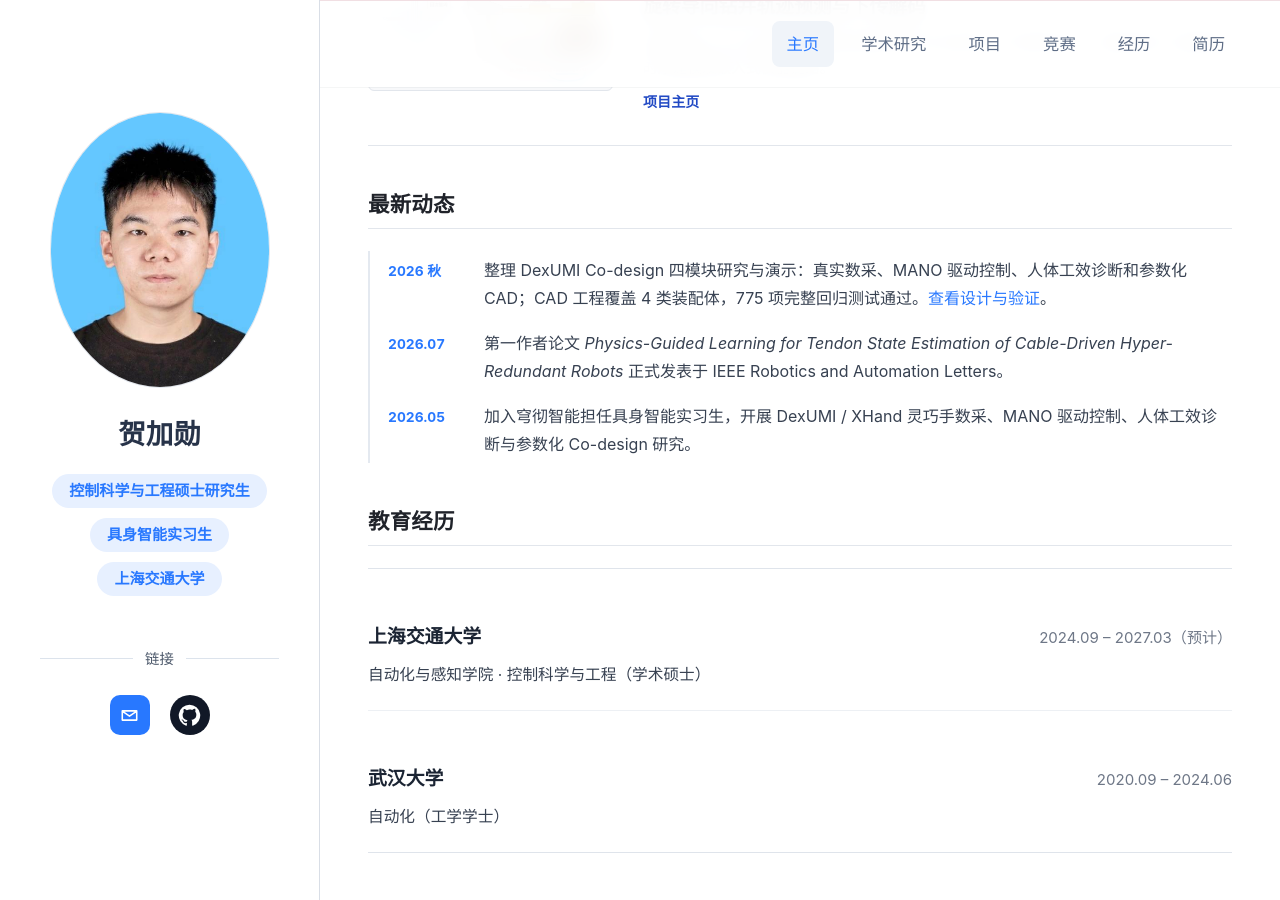
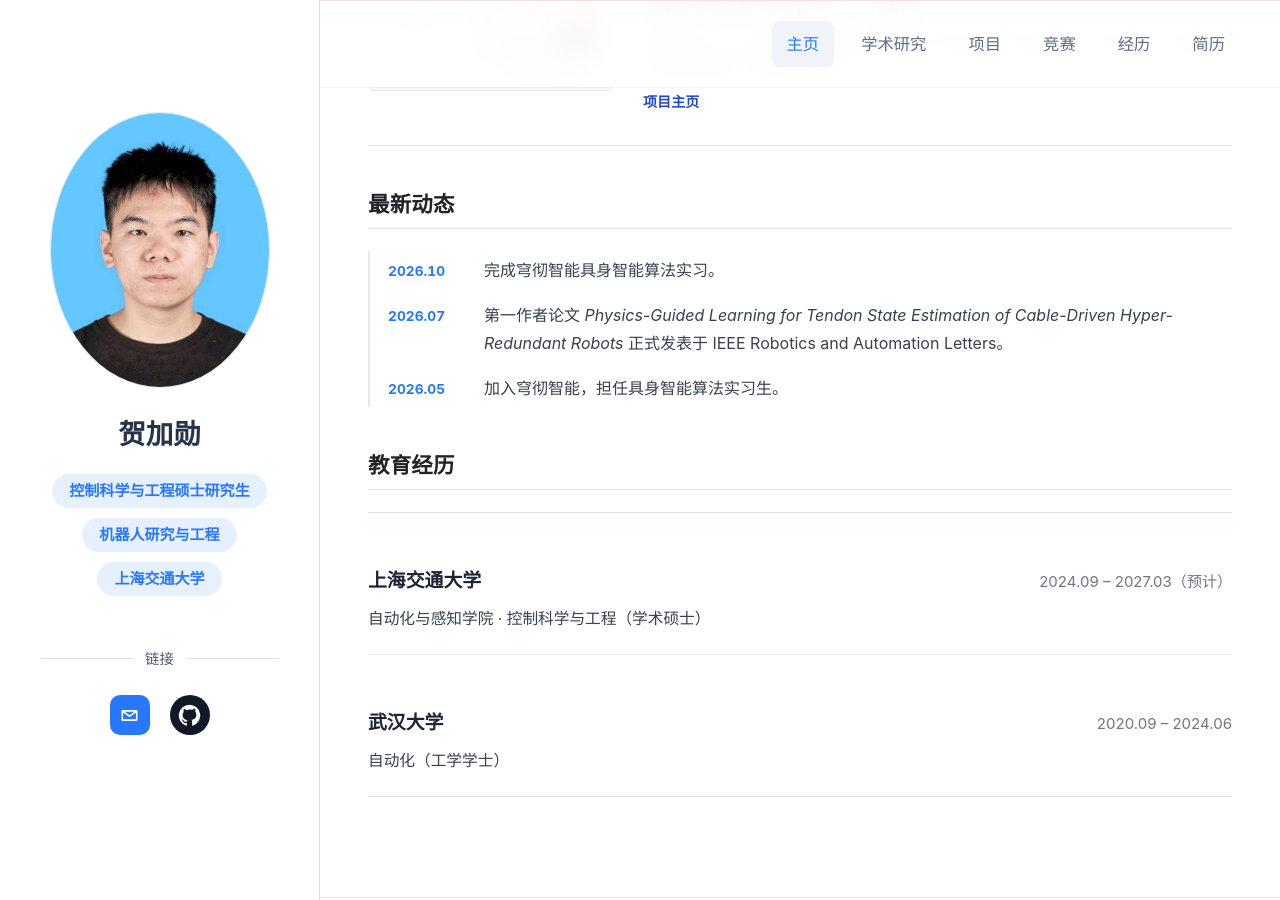
Before and after one commit to hejiaxun/hejiaxun.github.io, a Jekyll site: the page built from _pages/about.md, in a window 1280 px wide and 900 px high, scrolled down 2201 px. Built offline with Jekyll 4.4.1, drawn with Linux system fonts in a browser that asks for light colours; some of the changed text lies outside the part shown.

Commit message:
Update internship dates and resume

```diff
--- a/_layouts/about.html
+++ b/_layouts/about.html
@@ -7,7 +7,7 @@
     <h1 class="sidebar-name">贺加勋</h1>
     <div class="sidebar-tags" aria-label="身份">
       <span>控制科学与工程硕士研究生</span>
-      <span>具身智能实习生</span>
+      <span>机器人研究与工程</span>
       <span>上海交通大学</span>
     </div>
 
--- a/_pages/about.md
+++ b/_pages/about.md
@@ -33,7 +33,7 @@
   <article class="work-item">
     <a class="work-media work-media--dexumi" href="{{ '/projects/dexumi-codesign/' | relative_url }}"><img src="{{ '/assets/img/dexumi/dexumi-codesign-cover.jpg' | relative_url }}" alt="MANO 人手与 DexUMI 穿戴仿真"></a>
     <div class="work-body">
-      <div class="work-meta"><span>穹彻智能</span><span>具身智能实习生</span><span>2026–至今</span></div>
+      <div class="work-meta"><span>穹彻智能</span><span>具身智能实习生</span><span>2026.05–2026.10</span></div>
       <h3><a href="{{ '/projects/dexumi-codesign/' | relative_url }}">UMI / DexUMI 无本体数采装置 Co-design</a></h3>
       <p>从开源 DexUMI–XHand 系统复现出发，自主扩展多模态数采与仿真遥操作，进一步连接 MANO 穿戴控制、人体工效诊断与参数化 CAD，支撑装置方案比较与迭代。</p>
       <p><strong>4 类装配体 · 775 项完整回归测试通过</strong></p>
@@ -81,9 +81,9 @@
 ## 最新动态
 
 <div class="news-list">
-  <div class="news-item"><time>2026 秋</time><p>整理 DexUMI Co-design 四模块研究与演示：真实数采、MANO 驱动控制、人体工效诊断和参数化 CAD；CAD 工程覆盖 4 类装配体，775 项完整回归测试通过。<a href="{{ '/projects/dexumi-codesign/parametric-cad/' | relative_url }}">查看设计与验证</a>。</p></div>
+  <div class="news-item"><time>2026.10</time><p>完成穹彻智能具身智能算法实习。</p></div>
   <div class="news-item"><time>2026.07</time><p>第一作者论文 <em>Physics-Guided Learning for Tendon State Estimation of Cable-Driven Hyper-Redundant Robots</em> 正式发表于 IEEE Robotics and Automation Letters。</p></div>
-  <div class="news-item"><time>2026.05</time><p>加入穹彻智能担任具身智能实习生，开展 DexUMI / XHand 灵巧手数采、MANO 驱动控制、人体工效诊断与参数化 Co-design 研究。</p></div>
+  <div class="news-item"><time>2026.05</time><p>加入穹彻智能，担任具身智能算法实习生。</p></div>
 </div>
 
 ## 教育经历
```
Also changed, not shown: _pages/cv.md (+1 -1 lines), _projects/2_dexumi_codesign.md (+1 -1 lines), 1 other file.
